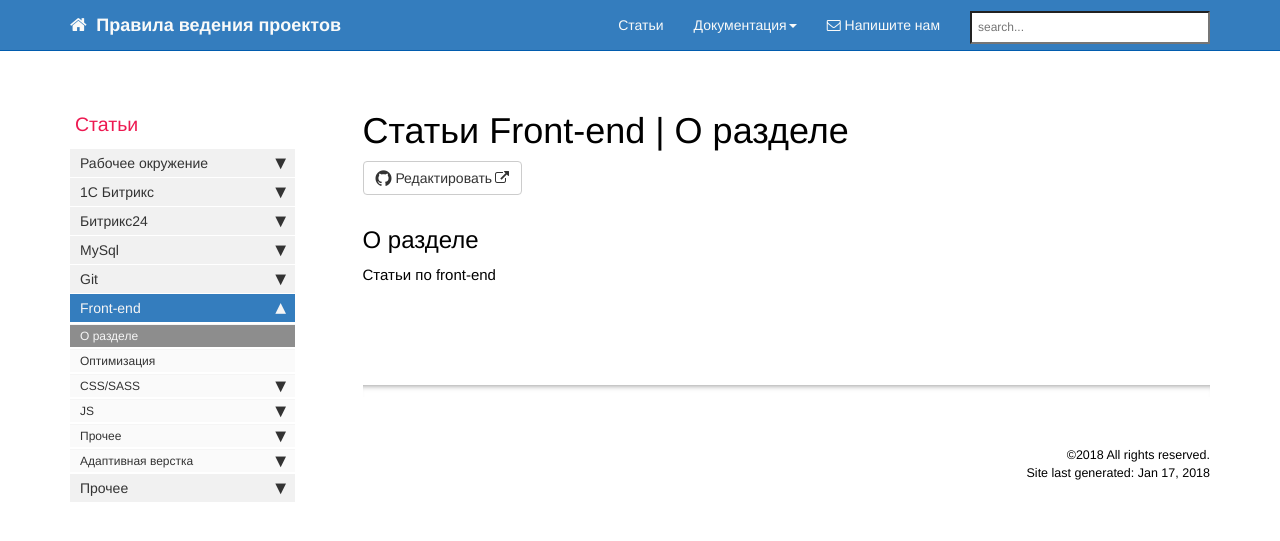
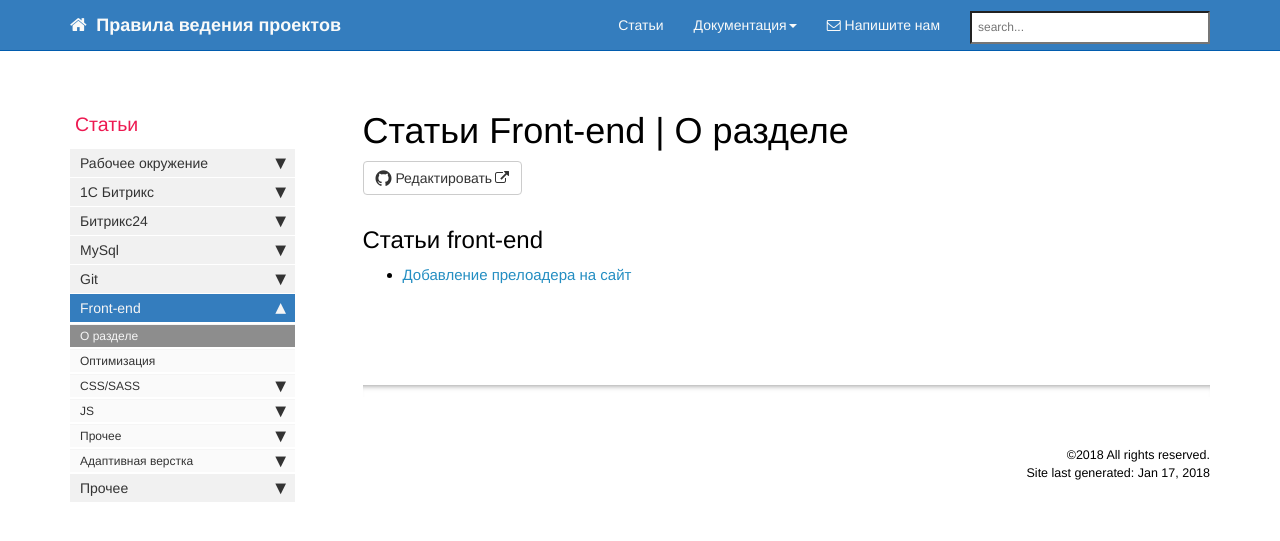
Before and after one commit to gdecider/gdecider.github.io, a Jekyll site: the page built from pages/articles/articles_frontend-about.md, in a window 1280 px wide. Shown: the top 541 px of the page. Built offline with Jekyll 4.4.1, drawn with Linux system fonts in a browser that asks for light colours; nearby versions of some CDN libraries; comment, search, counter and statistics services are not loaded.

Commit message:
Update articles_frontend-about.md

```diff
--- a/pages/articles/articles_frontend-about.md
+++ b/pages/articles/articles_frontend-about.md
@@ -8,6 +8,6 @@ summary: false
 toc: false
 ---
 
-## О разделе
+## Статьи front-end
 
-Статьи по front-end
+* [Добавление прелоадера на сайт](/articles-front-add-preloader.html)
```
